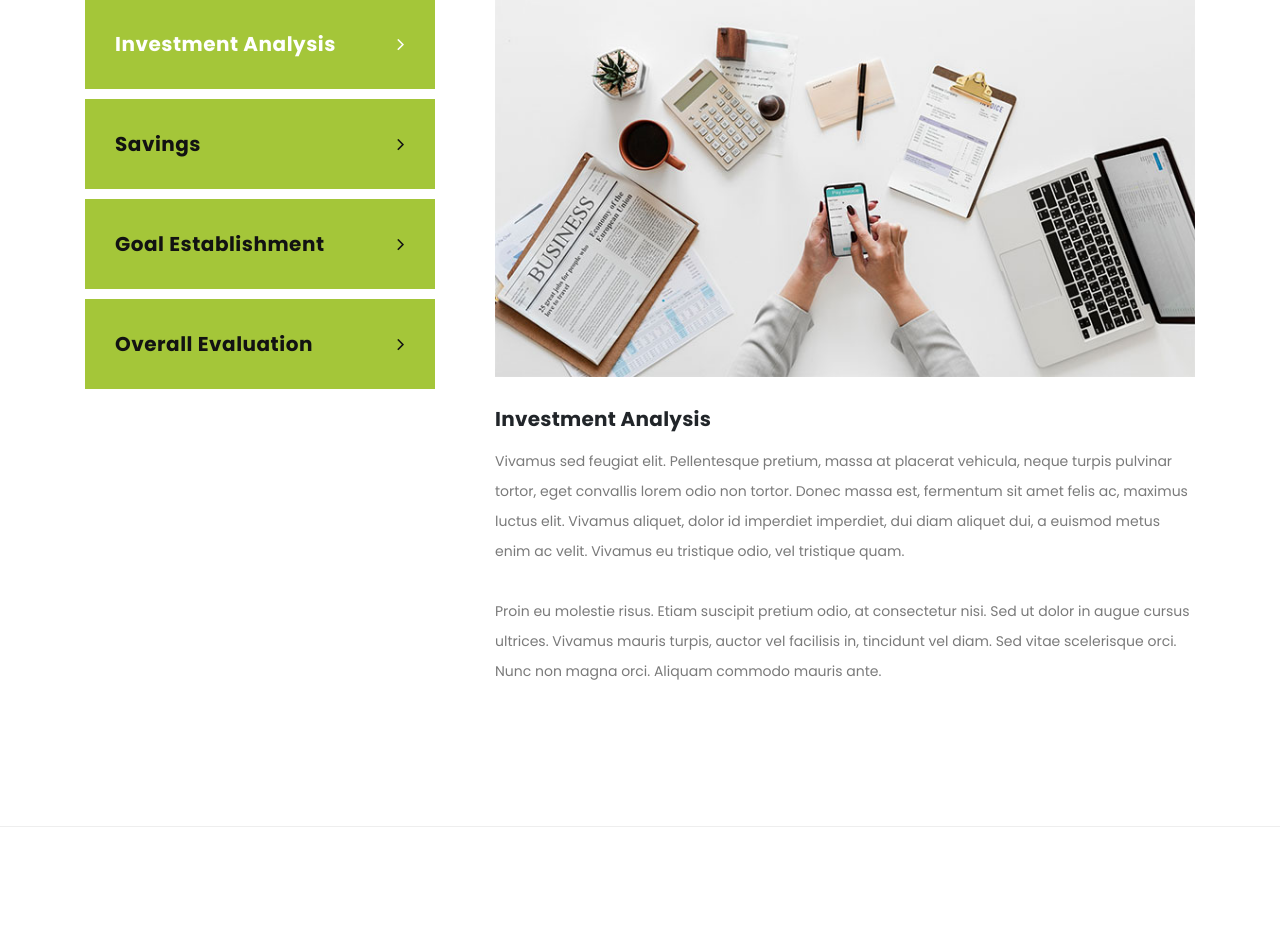
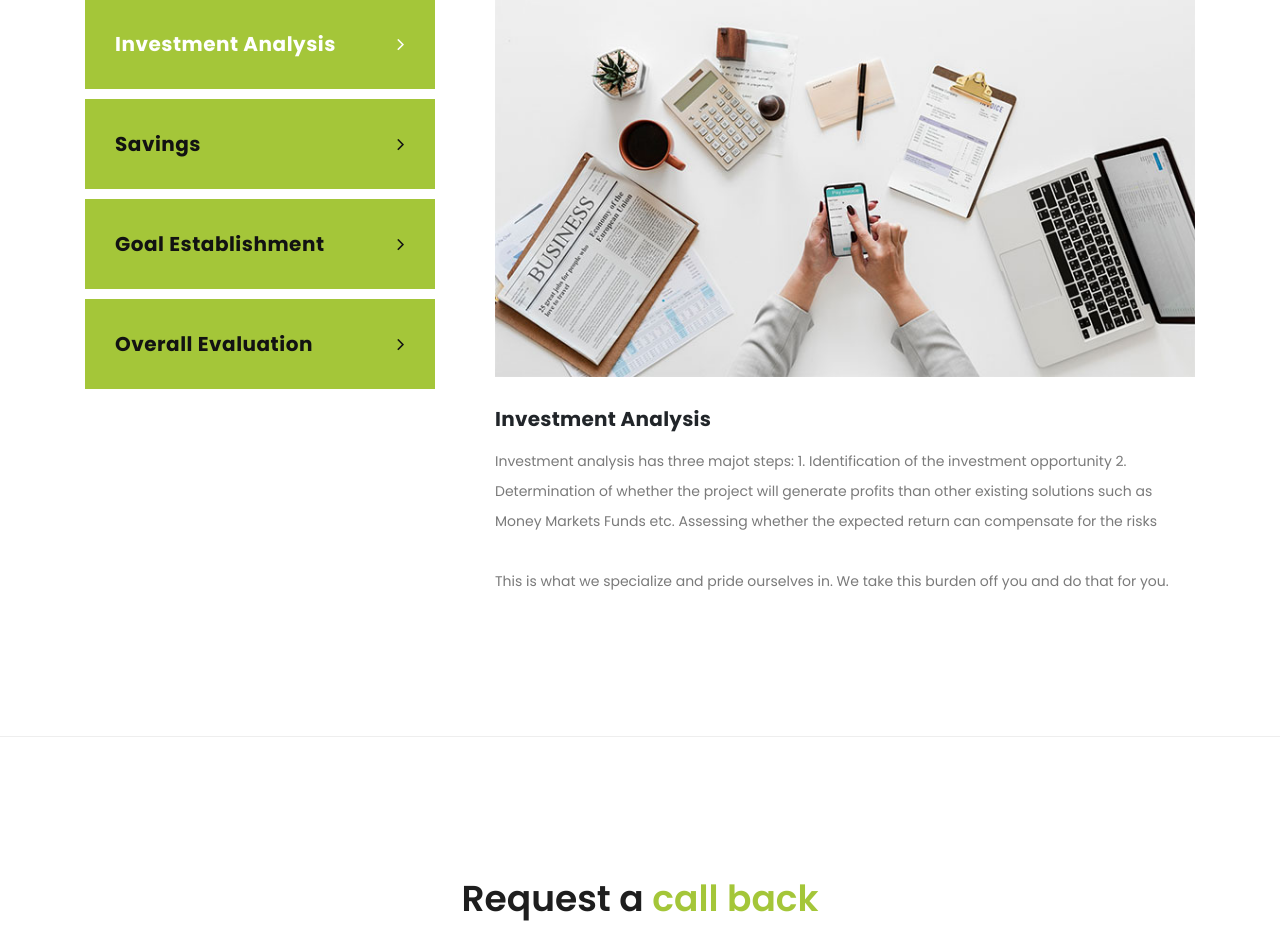
Before and after one commit to dave-cmd/CryptoInvest, a Node server app: page /services in a window 1280 px wide. Shown: the part 651-1577 px from the top of the page. Run offline with Node 20, Linux system fonts and the light colour scheme; some libraries are stand-ins or nearby versions.

Commit message:
services commit

```diff
--- a/views/services.ejs
+++ b/views/services.ejs
@@ -157,66 +157,52 @@ https://templatemo.com/tm-545-finance-business
                 <img src="assets/images/single_service_01.jpg" alt="" />
                 <h4>Investment Analysis</h4>
                 <p>
-                  Vivamus sed feugiat elit. Pellentesque pretium, massa at
-                  placerat vehicula, neque turpis pulvinar tortor, eget
-                  convallis lorem odio non tortor. Donec massa est, fermentum
-                  sit amet felis ac, maximus luctus elit. Vivamus aliquet, dolor
-                  id imperdiet imperdiet, dui diam aliquet dui, a euismod metus
-                  enim ac velit. Vivamus eu tristique odio, vel tristique quam.
-                  <br /><br />Proin eu molestie risus. Etiam suscipit pretium
-                  odio, at consectetur nisi. Sed ut dolor in augue cursus
-                  ultrices. Vivamus mauris turpis, auctor vel facilisis in,
-                  tincidunt vel diam. Sed vitae scelerisque orci. Nunc non magna
-                  orci. Aliquam commodo mauris ante.
+                  Investment analysis has three majot steps: 1. Identification
+                  of the investment opportunity 2. Determination of whether the
+                  project will generate profits than other existing solutions
+                  such as Money Markets Funds etc. Assessing whether the
+                  expected return can compensate for the risks
+                  <br /><br />This is what we specialize and pride ourselves in.
+                  We take this burden off you and do that for you.
                 </p>
               </article>
               <article id="tabs-2">
                 <img src="assets/images/single_service_02.jpg" alt="" />
                 <h4>Savings</h4>
                 <p>
-                  Sed ut dolor in augue cursus ultrices. Vivamus mauris turpis,
-                  auctor vel facilisis in, tincidunt vel diam. Sed vitae
-                  scelerisque orci. Nunc non magna orci. Aliquam commodo mauris
-                  ante, quis posuere nibh vestibulum sit amet
-                  <br /><br />Pellentesque pretium, massa at placerat vehicula,
-                  neque turpis pulvinar tortor, eget convallis lorem odio non
-                  tortor. Donec massa est, fermentum sit amet felis ac, maximus
-                  luctus elit. Vivamus aliquet, dolor id imperdiet imperdiet,
-                  dui diam aliquet dui, a euismod metus enim ac velit. Vivamus
-                  eu tristique odio, vel tristique quam.
+                  Others define savings as the money you have left after
+                  subtracting your consumer spending on things such as rent,
+                  groceries and utilities from your disposable income. They
+                  define savings as the net surplus or what remains after taking
+                  care of bills
+                  <br /><br />We define savings as the payment you make for your
+                  hard work. We define savings as the first payment made to you
+                  for your hard work and what remains is what you should use to
+                  pay your bills.
                 </p>
               </article>
               <article id="tabs-3">
                 <img src="assets/images/single_service_03.jpg" alt="" />
                 <h4>Goal Establishment</h4>
                 <p>
-                  Mauris lobortis quam id dictum dignissim. Donec pellentesque
-                  erat dolor, cursus dapibus turpis hendrerit quis. Suspendisse
-                  at suscipit arcu. Nulla sed erat lectus. Nulla facilisi. In
-                  sit amet neque sapien. Donec scelerisque mi at gravida
-                  efficitur. Nunc lacinia a est eu malesuada. Curabitur eleifend
-                  elit sapien, sed pulvinar orci luctus eget. <br /><br />Class
-                  aptent taciti sociosqu ad litora torquent per conubia nostra,
-                  per inceptos himenaeos. Nunc vel ultrices nulla, ac tincidunt
-                  eros. Aenean quis tellus velit. Praesent pretium justo non
-                  auctor condimentum.
+                  Goals are essential in that they provide a sense of direction.
+                  What's more, they keep you motivated so that you can make
+                  contributions in the achievement of those goals. We are happy
+                  to provide examples of goals that can interest each client
+                  depending on their needs.
                 </p>
               </article>
               <article id="tabs-4">
                 <img src="assets/images/single_service_04.jpg" alt="" />
                 <h4>Overall Evaluation</h4>
                 <p>
-                  Integer vehicula sapien quis dolor efficitur, eget molestie
-                  eros tempus. Curabitur sollicitudin, tortor at suscipit
-                  volutpat, nisi arcu aliquet dui, vitae semper sem turpis quis
-                  libero. Quisque vulputate lacinia nisl ac lobortis. Ut
-                  ultricies maximus turpis, in sollicitudin ligula posuere vel.
-                  <br /><br />Donec finibus maximus neque, vitae egestas quam
-                  imperdiet nec. Proin nec mauris eu tortor consectetur
-                  tristique. Etiam suscipit ante a odio consequat, in ornare
-                  lacus suscipit. Cras ac libero massa. Quisque rhoncus velit
-                  feugiat vulputate mollis. Donec nisl eros, malesuada sed nisi
-                  id, condimentum condimentum quam.
+                  While investment and savings have always existed since the
+                  invention of money, that is notes and coins, there has little
+                  or no real innovation on how people make investments and save
+                  for their future or to attain a specific goal.
+                  <br /><br />That is why we strive to exist; to change how
+                  people invest and save their money. It is about giving people
+                  the option to be in control of their finances.
                 </p>
               </article>
             </section>
```
